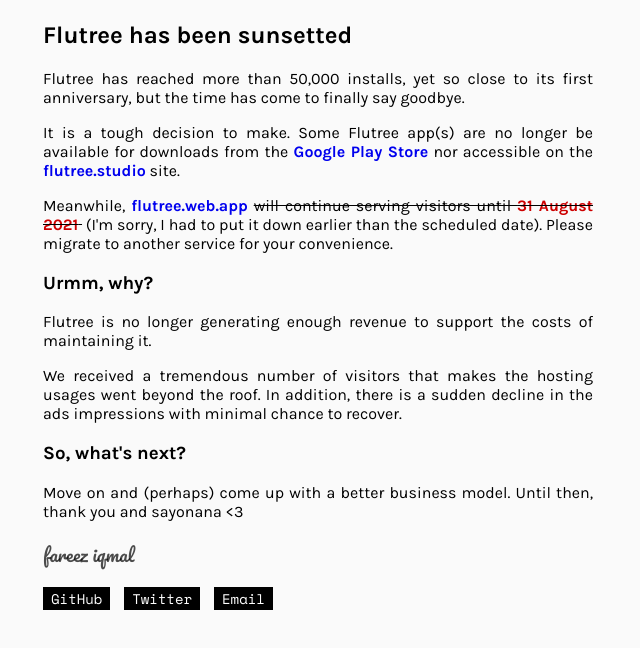
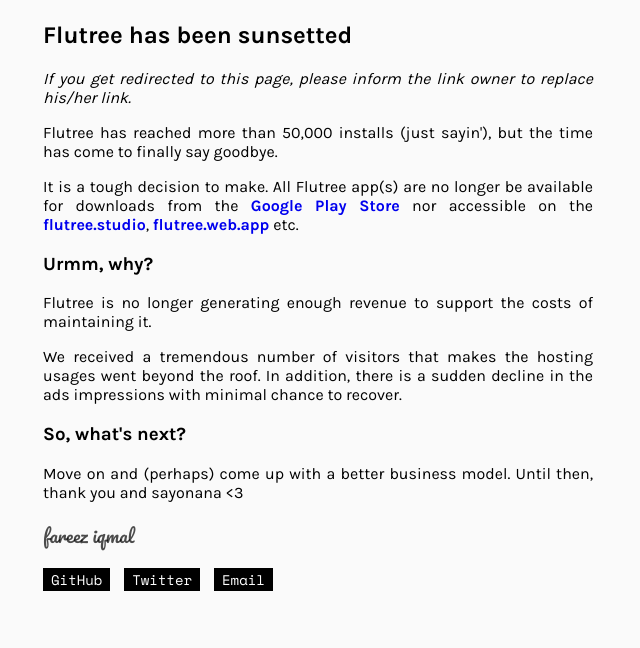
Before and after one commit to flutree/flutree_sunset, a plain HTML site: page index.html in a window 1280 px wide. Shown: the part 136-784 px from the top of the page, without its empty margins (0-640 px from the left). Drawn offline with nearby package versions, Linux system fonts and the light colour scheme.

Commit message:
:rocket: Post sunset

```diff
--- a/index.html
+++ b/index.html
@@ -35,29 +35,25 @@
     <article>
         <h1>Flutree has been sunsetted</h1>
         <p>
-            Flutree has reached more than 50,000 installs, yet so close to its first anniversary, but the time has come
+            <i>If you get redirected to this page, please inform the link owner to replace his/her link.</i>
+        </p>
+        <p>
+            Flutree has reached more than 50,000 installs (just sayin'), but the time has come
             to finally
             say goodbye.
         </p>
         <p>
-            It is a tough decision to make. Some Flutree app(s) are no longer be available for
+            It is a tough decision to make. All Flutree app(s) are no longer be available for
             downloads from the <a class="mylink"
                 href="https://play.google.com/store/apps/details?id=com.iqmal.linktreeflutter" target="_blank"
                 rel="noopener noreferrer"><strong>Google Play Store</strong></a> nor accessible on the <a class="mylink"
                 href="https://flutree.studio" target="_blank"
-                rel="noopener noreferrer"><strong>flutree.studio</strong></a> site.
+                rel="noopener noreferrer"><strong>flutree.studio</strong></a>, <a class="mylink"
+                href="https://flutree.web.app" target="_blank"
+                rel="noopener noreferrer"><strong>flutree.web.app</strong></a> etc.
 
         </p>
-        <p>
-            Meanwhile, <a class="mylink" href="https://flutree.web.app" target="_blank"
-                rel="noopener noreferrer"><strong>flutree.web.app</strong></a> <s>
-                will
-                continue serving visitors until <mytime>31 August 2021</mytime>
-            </s> &nbsp;(I'm sorry, I had to put it down earlier than the scheduled date). Please migrate to another
-            service
-            for your
-            convenience.
-        </p>
+
         <h3>Urmm, why?</h3>
         <p>
         <p>Flutree is no longer generating enough revenue to support the costs of maintaining it.</p>
```
